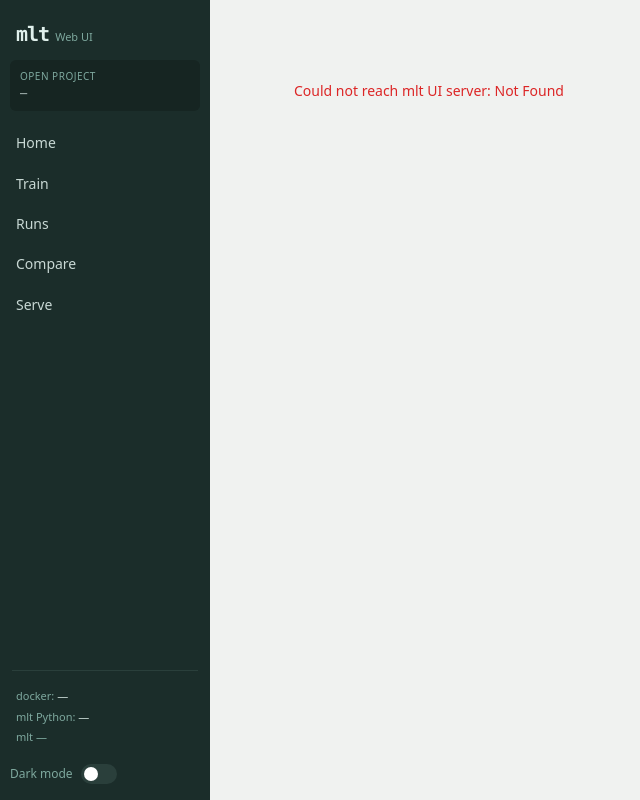
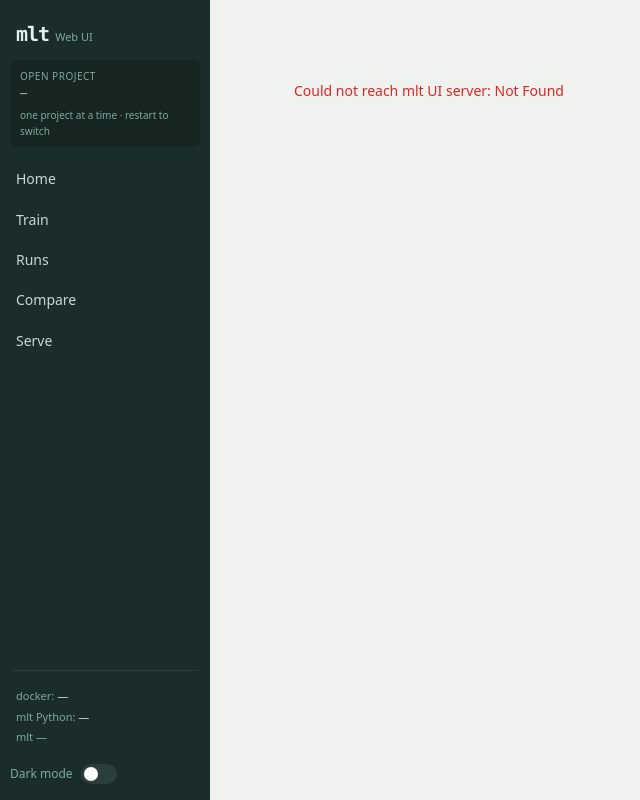
Before and after one commit to rafa-am/olx-mlops-case, a Python web app: template src/mlt/ui/templates/index.html in a window 1280 px wide. Shown: the whole page, without its empty margins (0-640 px from the left). Run offline with Jinja, Linux system fonts and the light colour scheme; the template is opened without the code that fills it, so the values that code supplies are empty.

Commit message:
add subtle sidebar hint: one project at a time, restart to switch
Co-Authored-By: Claude Sonnet 4.6 <noreply@anthropic.com>

```diff
--- a/src/mlt/ui/templates/index.html
+++ b/src/mlt/ui/templates/index.html
@@ -407,6 +407,9 @@ input[type=checkbox] { width: 14px; height: 14px; cursor: pointer; accent-color:
   <div class="sb-project">
     <div class="label">open project</div>
     <div class="path" id="sb-path">—</div>
+    <div style="font-size:10px;color:var(--sb-text2);margin-top:4px">
+      one project at a time · restart to switch
+    </div>
   </div>
 
   <nav id="sidebar-nav">
```
